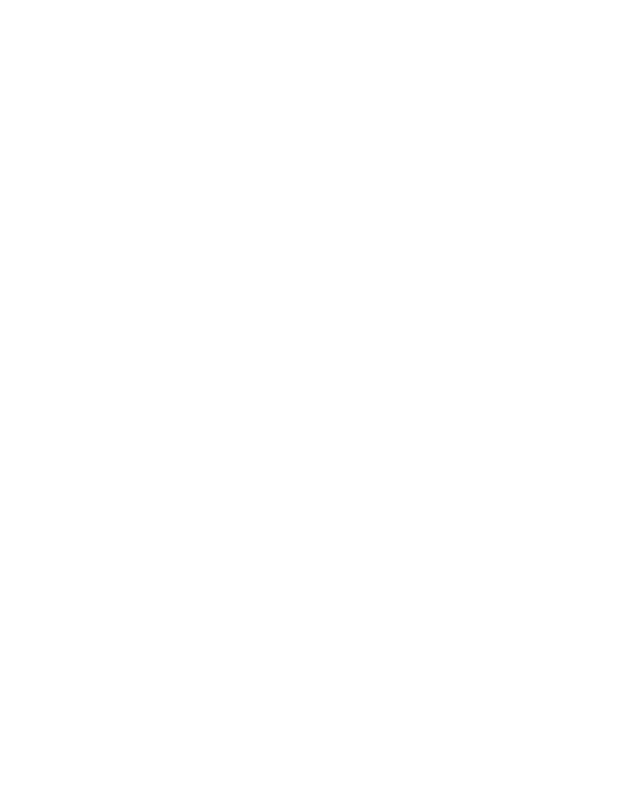
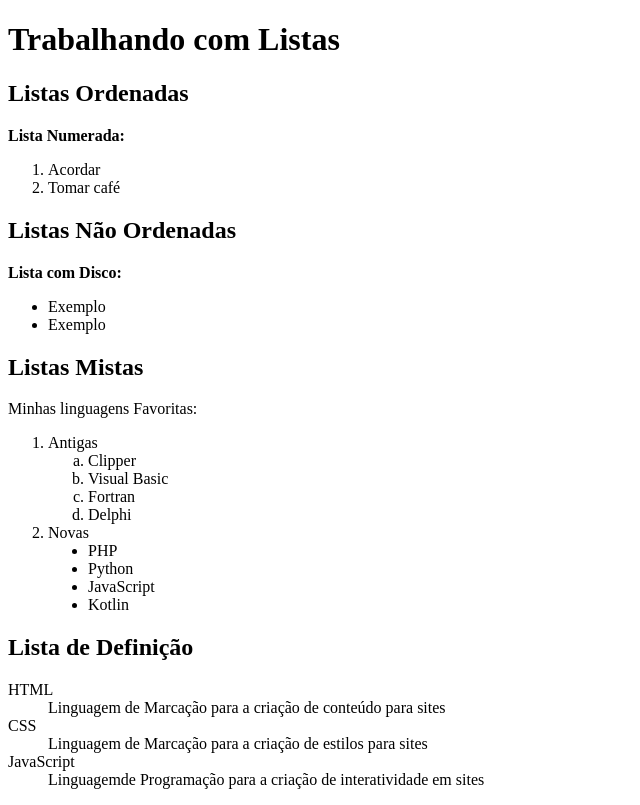
Before and after one commit to YasminKally/HTML-CSS, a plain HTML site: page exercicios/ex009/index.html in a window 1280 px wide. Shown: the whole page, without its empty margins (0-640 px from the left). Drawn offline with Linux system fonts and the light colour scheme.

Commit message:
Update index.html

```diff
--- a/exercicios/ex009/index.html
+++ b/exercicios/ex009/index.html
@@ -1,11 +1,62 @@
 <!DOCTYPE html>
-<html lang="en">
+<html lang="pt-br">
 <head>
     <meta charset="UTF-8">
     <meta name="viewport" content="width=device-width, initial-scale=1.0">
-    <title>Document</title>
+    <title>Listas</title>
 </head>
 <body>
+    <h1>Trabalhando com Listas</h1>
 
+    <h2>Listas Ordenadas</h2> <!--Types: 1, A, a, I, i-->
+    <p>
+        <strong>Lista Numerada:</strong>
+        <ol>
+            <li>Acordar</li>
+            <li>Tomar café</li>
+        </ol>
+    </p>
+
+    <h2>Listas Não Ordenadas</h2> <!--Types: disc, circle, square-->
+    <p>
+        <strong>Lista com Disco:</strong>
+        <ul>
+            <li>Exemplo</li>
+            <li>Exemplo</li>
+        </ul>
+    </p>
+
+    <h2>Listas Mistas</h2> <!--é possível misturar tipos diferentes de ol e ul-->
+    <p>
+        Minhas linguagens Favoritas:
+        <ol>
+            <li>Antigas</li>
+            <ol type="a">
+                <li>Clipper</li>
+                <li>Visual Basic</li>
+                <li>Fortran</li>
+                <li>Delphi</li>
+            </ol>
+                <li>Novas</li>
+                <ul type="disc">
+                    <li>PHP</li>
+                    <li>Python</li>
+                    <li>JavaScript</li>
+                    <li>Kotlin</li>
+                </ul>
+        </ol>
+    </p>
+
+    <h2>Lista de Definição</h2>
+    <p>
+        <dl>
+            <dt>HTML</dt>
+            <dd>Linguagem de Marcação para a criação de conteúdo para sites</dd>
+            <dt>CSS</dt>
+            <dd>Linguagem de Marcação para a criação de estilos para sites</dd>
+            <dt>JavaScript</dt>
+            <dd>Linguagemde Programação para a criação de interatividade em sites</dd>
+        </dl>
+    </p>
 </body>
 </html>
```
